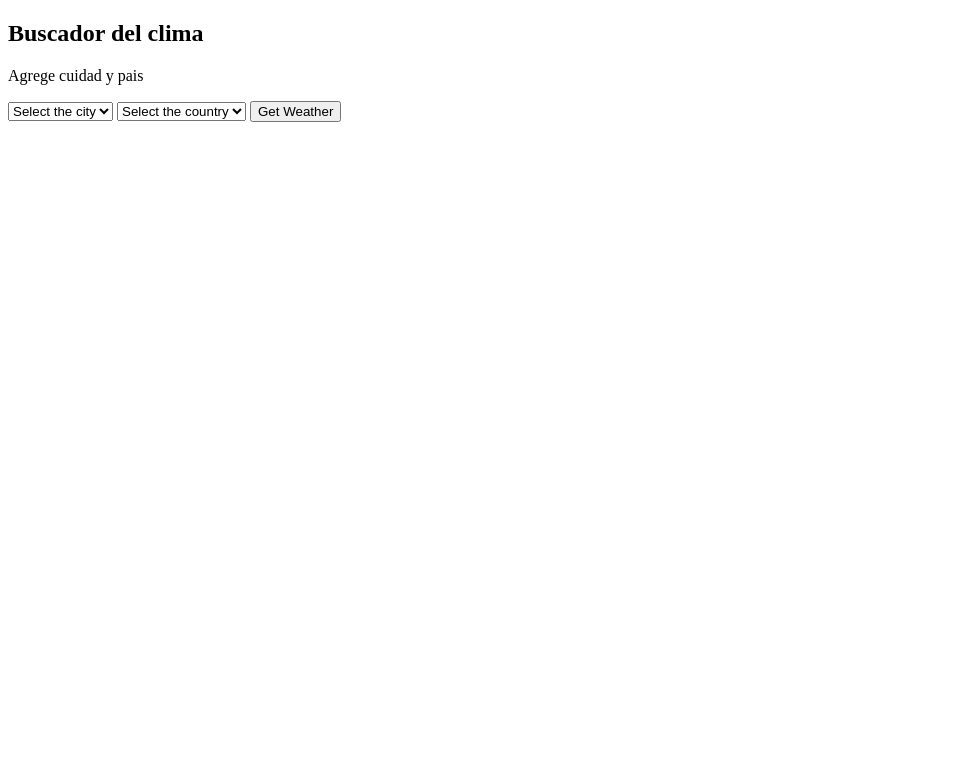
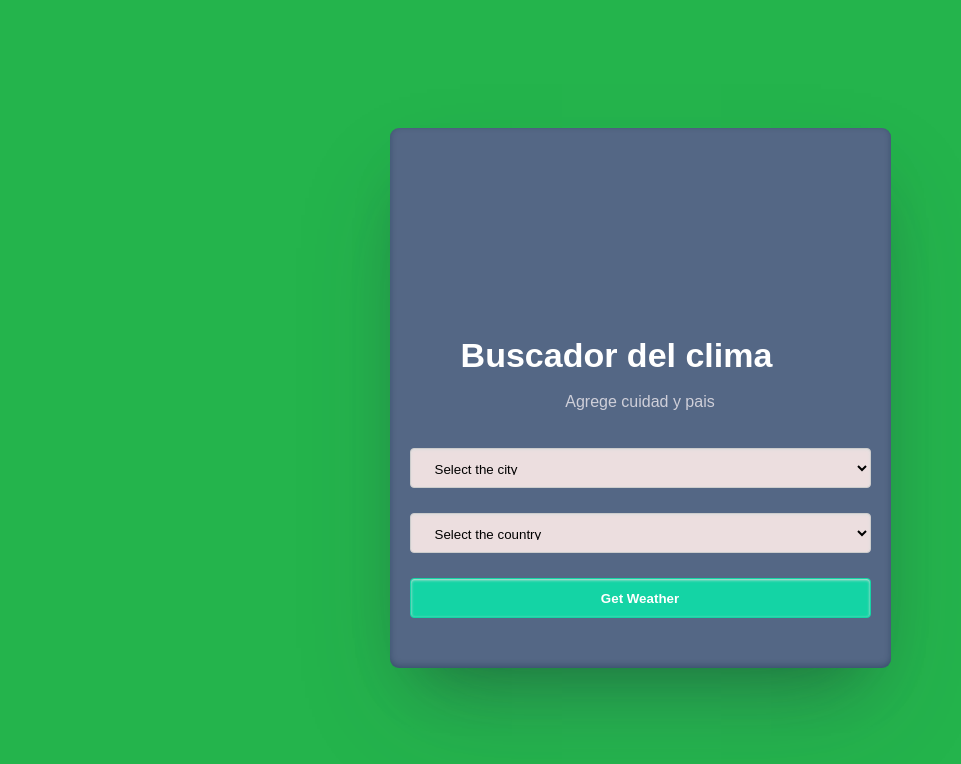
Before and after one commit to Elmagonza/Tpo-Codo-a-Codo-2023, a plain HTML site: page otros.html in a window 1280 px wide. Shown: the whole page, without its empty margins (0-961 px from the left). Drawn offline with Linux system fonts and the light colour scheme.

Commit message:
modf api

```diff
--- a/otros.html
+++ b/otros.html
@@ -5,9 +5,9 @@
     <meta http-equiv="X-UA-Compatible" content="IE=edge">
     <meta name="viewport" content="width=device-width, initial-scale=1.0">
     <title>Buscador del clima</title>
-    <link rel="stylesheet" href="./style.css">
+    <link rel="stylesheet" href="./css/estilos.css">
     <script src="./api.js" defer></script>
-    <!-- <script src="./custom2.js" defer></script> -->
+    <!-- <script src="./api.js" defer></script> -->
 </head>
 <body>
     <section class="weather-content">
```
